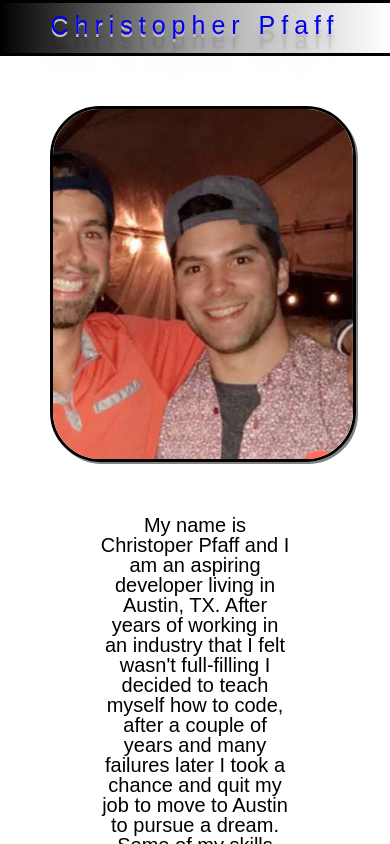
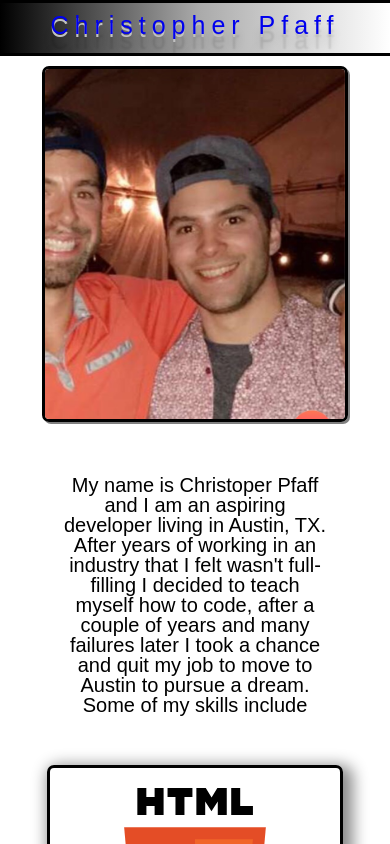
Before and after one commit to chrisPfaff/pfBlog, a React app: page /about in a window 390 px wide. Shown: the top 844 px of the page. Built offline with nearby package versions, Linux system fonts and the light colour scheme; a web font is replaced by a local one.

Commit message:
changed media query for about main image

```diff
--- a/src/client/styles/about.scss
+++ b/src/client/styles/about.scss
@@ -5,7 +5,7 @@
   text-align: center;
 }
 .aboutImage {
-  border-radius: 50px;
+  border-radius: 7px;
   border: solid black;
   box-shadow: 2px 2px gray;
 }
@@ -35,14 +35,24 @@
   font-size: 30px;
 }
 
-@media only screen and (max-width: 368px) {
+@media only screen and (max-width: 512px) {
   .aboutContainer {
     padding: 30px;
     text-align: center;
   }
   .aboutImage {
-    border-radius: 50px;
     border: solid black;
     box-shadow: 2px 2px gray;
   }
 }
+
+@media only screen and (max-width: 512px) {
+  .aboutContainer {
+    padding: 10px;
+    text-align: center;
+  }
+  .aboutImage {
+    border: solid black;
+    box-shadow: 2px 2px gray;
+  }
+}
```
Also changed, not shown: bundle.js.
